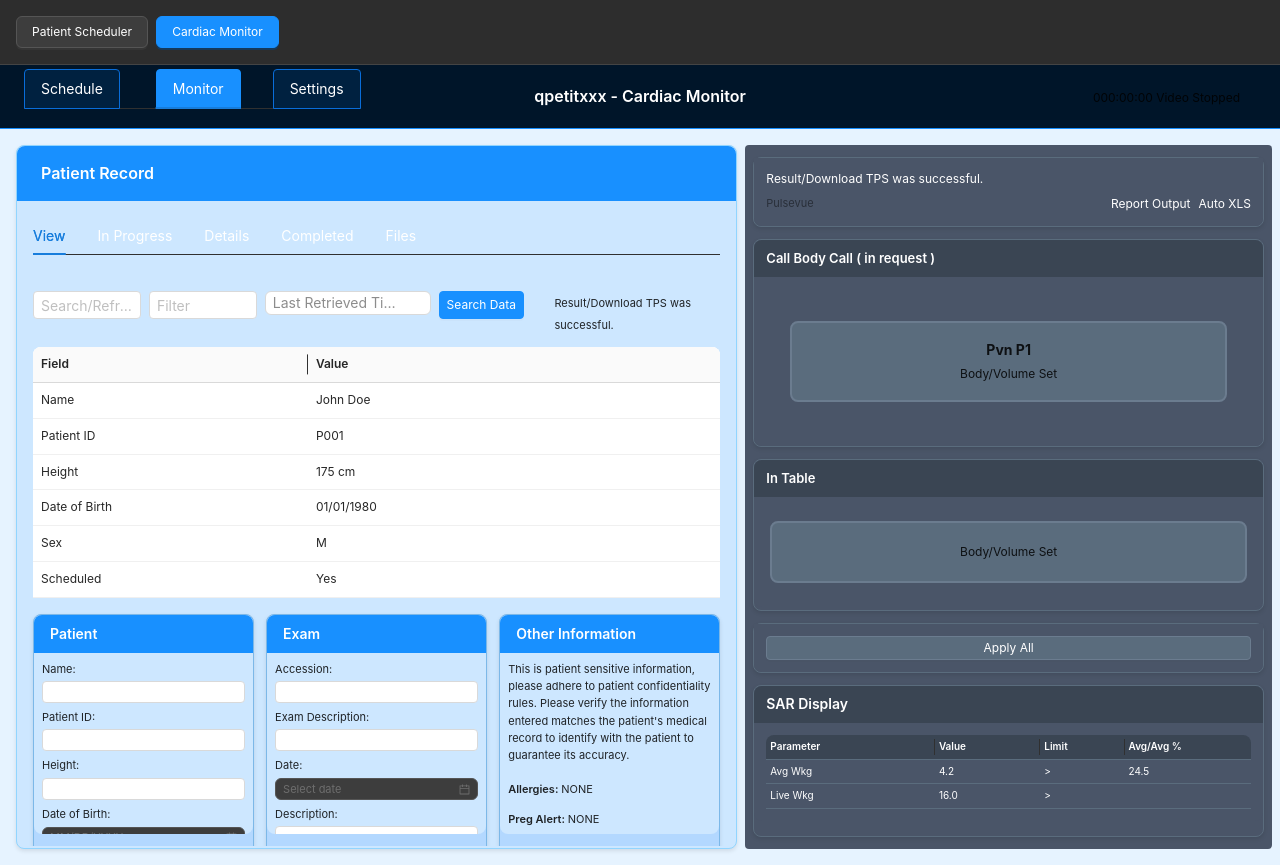
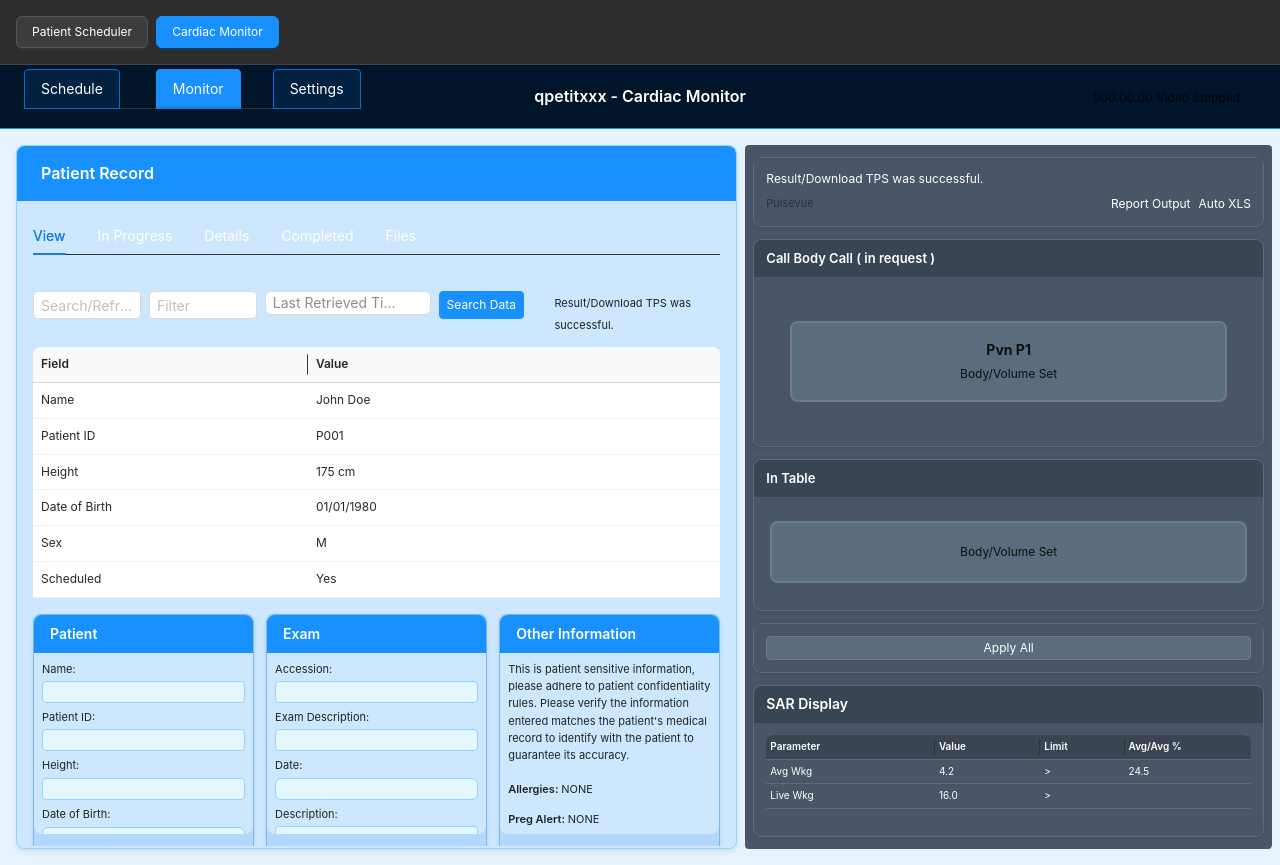
Before and after one commit to alexiskulash/fusion-antd, a React (Vite) app: page /monitor in a window 1280 px wide. Built offline with nearby package versions, Linux system fonts and the light colour scheme.

Commit message:
Update form fields to use blue theme throughout
cgen-fbb53574a7ff454596fe6d34e585d304

```diff
--- a/src/Monitor.css
+++ b/src/Monitor.css
@@ -693,6 +693,15 @@
 .form-fields .form-field .ant-picker {
   font-size: 11px;
   height: 22px;
+  background: #e6f7ff !important;
+  border: 1px solid #91d5ff !important;
+  color: rgba(0, 0, 0, 0.85) !important;
+}
+
+.form-fields .form-field .ant-select-selector {
+  background: #e6f7ff !important;
+  border: 1px solid #91d5ff !important;
+  color: rgba(0, 0, 0, 0.85) !important;
 }
 
 /* Compact spacing for bottom sections */
```
